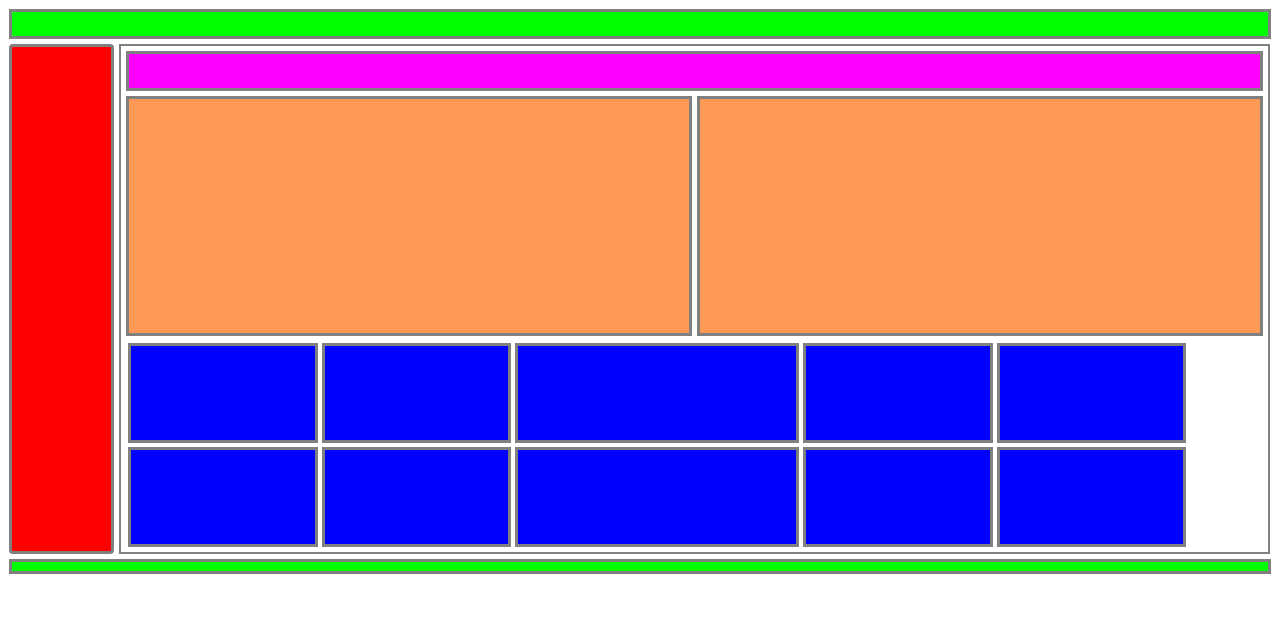
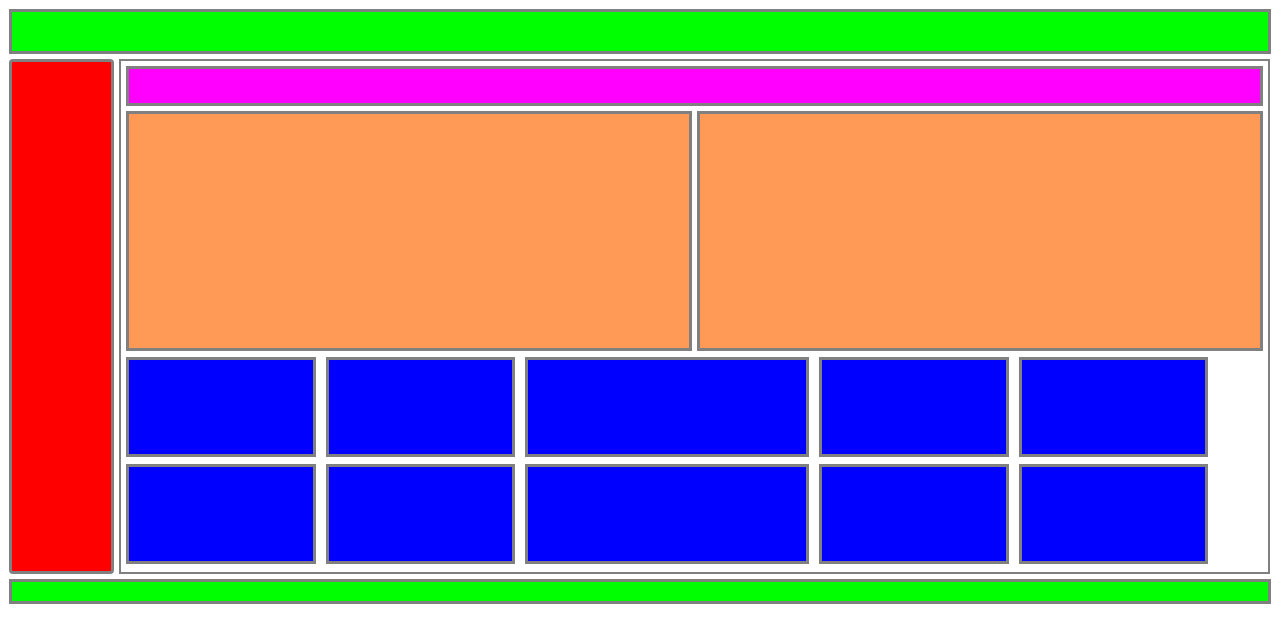
Before and after one commit to arpitgo4/Bootstrap-Exercise-1, a React app: page / in a window 1280 px wide. Built offline with nearby package versions, Linux system fonts and the light colour scheme.

Commit message:
adjusting small tiles

```diff
--- a/src/components/App.component.js
+++ b/src/components/App.component.js
@@ -15,18 +15,18 @@ export default class App extends React.Component {
 							<div className="title col-xs-12"></div>
 						</div>
 						<div className="row big-tile-container">
-							<div style={{ marginRight: 5 }} className="col-md-5 big-tile"></div>
+							<div className="col-md-5 big-tile"></div>
 							<div className=" col-md-5 big-tile"></div>
 						</div>
 						<div className="small-tile-container">
-							<div className="row">
+							<div className="row small-tile-row">
 								<div className="col-md-2 small-tile"></div>
 								<div className="col-md-2 small-tile"></div>
 								<div className="col-md-3 small-tile"></div>
 								<div className="col-md-2 small-tile"></div>
 								<div className="col-md-2 small-tile"></div>
 							</div>
-							<div className="row">
+							<div className="row small-tile-row">
 								<div className="col-md-2 small-tile"></div>
 								<div className="col-md-2 small-tile"></div>
 								<div className="col-md-3 small-tile"></div>
--- a/src/style.scss
+++ b/src/style.scss
@@ -14,14 +14,14 @@ html, body, #react-app {
 
 .header {
 	background-color: $header-color;
-	height: 30px;
+	height: 45px;
 	margin-bottom: 5px;
 	border: 3px solid grey;
 }
 
 .navbar {
 	background-color: $nav-bar-color;
-	height: 510px;
+	height: 515px;
 	border: 3px solid grey;
 	margin-bottom: 5px;
 }
@@ -30,7 +30,7 @@ html, body, #react-app {
 	border: 2px solid grey;
 	margin-left: 5px;
 	width: 91.2%;
-	height: 510px;
+	height: 515px;
 	padding: 5px 20px;
 }
 
@@ -51,21 +51,39 @@ html, body, #react-app {
 	border: 3px solid grey;
 	margin-bottom: 5px;
 	width: 49.7720%;
+
+	&:first-child {
+		margin-right: 5px;
+	}
 }
 
 .small-tile-container {
 	margin-bottom: 5px;
 }
 
+.small-tile-row {
+	&:first-child {
+		margin-bottom: 5px;
+	}
+}
+
 .small-tile {
 	background-color: $small-tile-color;
 	height: 100px;
-	margin: 2px;
+	margin: {
+		top: 1px;
+		left: 0px;
+		bottom: 1px;
+	}
 	border: 3px solid grey;
+
+	&:not(:last-child) {
+		margin-right: 10px;
+	}
 }
 
 .footer {
 	background-color: $footer-color;
-	height: 15px;
+	height: 25px;
 	border: 3px solid grey;
 }
```
